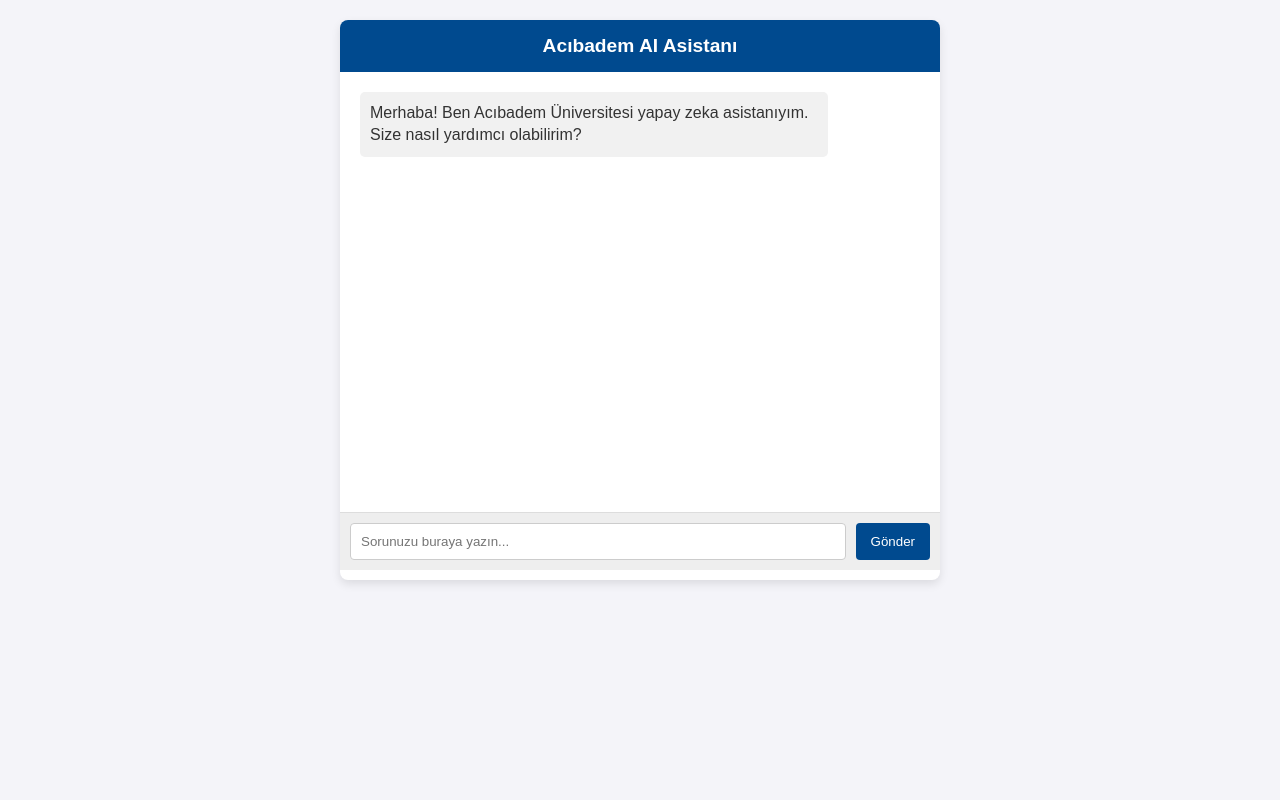
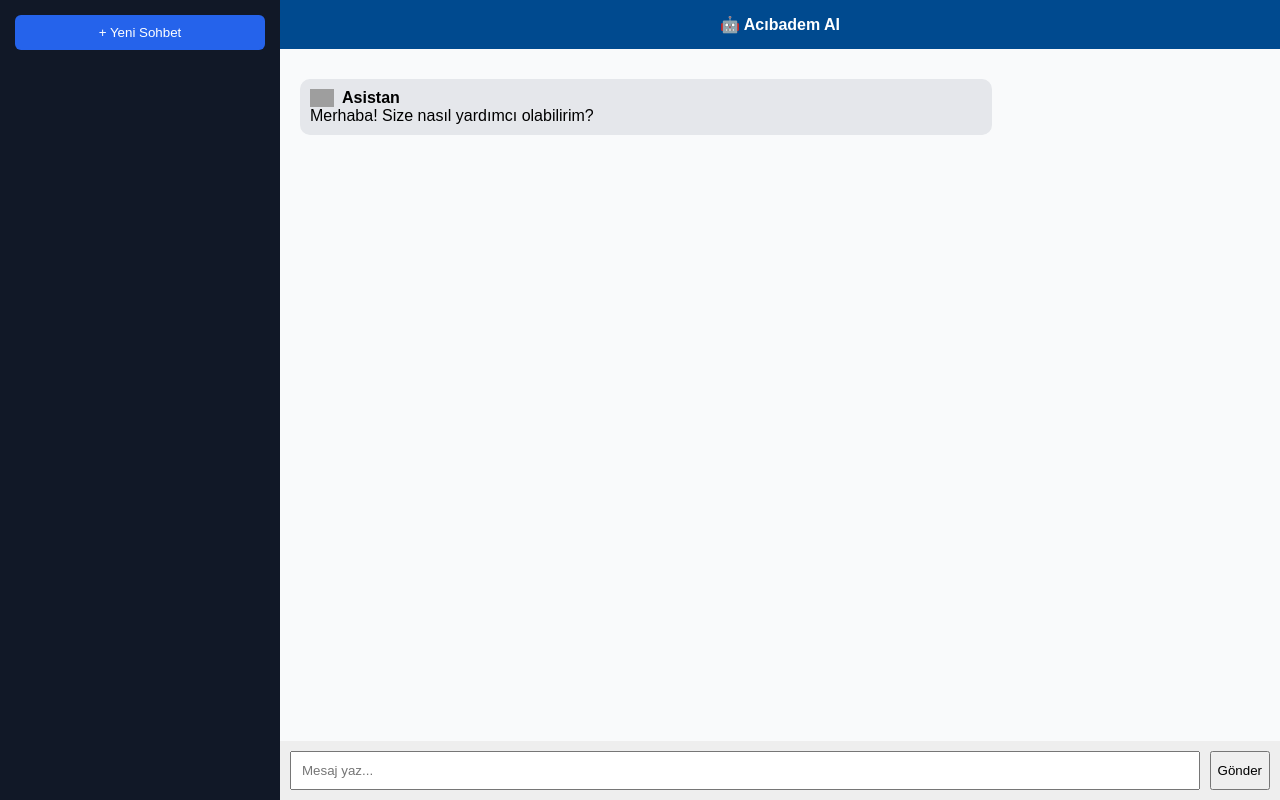
Before and after one commit to talhasimsek66/parcali-bulut, a Django app: page / in a window 1280 px wide. Run offline with Django 5.2, Linux system fonts and the light colour scheme; data that the repository does not hold is empty; parts of the project's set-up code (start-up, migrations or seed data) failed here and were passed over; grey boxes are pictures that could not be loaded.

Commit message:
chat history eklendi ve session endpointleri düzeltildi

```diff
--- a/chat/templates/chat/index.html
+++ b/chat/templates/chat/index.html
@@ -4,80 +4,255 @@
 <meta charset="UTF-8">
 <meta name="viewport" content="width=device-width, initial-scale=1.0">
 <title>Acıbadem AI Asistanı</title>
+
 <style>
-        body { font-family: Arial, sans-serif; background-color: #f4f4f9; margin: 0; padding: 20px; }
-        .chat-container { max-width: 600px; margin: 0 auto; background: white; border-radius: 8px; box-shadow: 0 4px 10px rgba(0,0,0,0.1); overflow: hidden; }
-        .header { background: #004a8f; color: white; padding: 15px; text-align: center; font-size: 1.2em; font-weight: bold; }
-        .chat-box { height: 400px; overflow-y: auto; padding: 20px; border-bottom: 1px solid #ddd; }
-        .message { margin-bottom: 15px; line-height: 1.4; }
-        .user-msg { text-align: right; color: #004a8f; font-weight: bold; }
-        .ai-msg { text-align: left; color: #333; background: #f1f1f1; padding: 10px; border-radius: 5px; display: inline-block; max-width: 80%; }
-        .input-area { display: flex; padding: 10px; background: #eee; }
-        input[type="text"] { flex: 1; padding: 10px; border: 1px solid #ccc; border-radius: 4px; outline: none; }
-        button { background: #004a8f; color: white; border: none; padding: 10px 15px; margin-left: 10px; border-radius: 4px; cursor: pointer; }
-        button:hover { background: #003366; }
-        .loading { font-style: italic; color: #888; font-size: 0.9em; display: none; }
+body {
+    font-family: Arial, sans-serif;
+    margin: 0;
+    display: flex;
+    height: 100vh;
+}
+
+/* SIDEBAR */
+.sidebar {
+    width: 250px;
+    background: #111827;
+    color: white;
+    padding: 15px;
+    overflow-y: auto;
+}
+
+.sidebar button {
+    width: 100%;
+    padding: 10px;
+    margin-bottom: 10px;
+    background: #2563eb;
+    border: none;
+    color: white;
+    cursor: pointer;
+    border-radius: 6px;
+}
+
+.session {
+    padding: 10px;
+    cursor: pointer;
+    border-radius: 6px;
+    margin-bottom: 5px;
+}
+
+.session:hover {
+    background: #374151;
+}
+
+/* CHAT */
+.chat-container {
+    flex: 1;
+    display: flex;
+    flex-direction: column;
+    background: #f9fafb;
+}
+
+.header {
+    background: #004a8f;
+    color: white;
+    padding: 15px;
+    text-align: center;
+    font-weight: bold;
+}
+
+.chat-box {
+    flex: 1;
+    overflow-y: auto;
+    padding: 20px;
+}
+
+.message {
+    margin: 10px 0;
+    max-width: 70%;
+    padding: 10px;
+    border-radius: 10px;
+}
+
+.user-msg {
+    background: #2563eb;
+    color: white;
+    margin-left: auto;
+}
+
+.ai-msg {
+    background: #e5e7eb;
+}
+
+/* ROBOT */
+.ai-header {
+    display: flex;
+    align-items: center;
+    gap: 8px;
+}
+
+.robot {
+    width: 24px;
+}
+
+/* INPUT */
+.input-area {
+    display: flex;
+    padding: 10px;
+    background: #eee;
+}
+
+input {
+    flex: 1;
+    padding: 10px;
+}
+
+button.send {
+    margin-left: 10px;
+}
+
+.loading {
+    font-size: 12px;
+    color: gray;
+    display: none;
+}
 </style>
 </head>
+
 <body>
 
+<div class="sidebar">
+    <button onclick="newChat()">+ Yeni Sohbet</button>
+    <div id="sessionsList"></div>
+</div>
+
 <div class="chat-container">
-    <div class="header">Acıbadem AI Asistanı</div>
+    <div class="header">🤖 Acıbadem AI</div>
+
     <div class="chat-box" id="chatBox">
-        <div class="message ai-msg">Merhaba! Ben Acıbadem Üniversitesi yapay zeka asistanıyım. Size nasıl yardımcı olabilirim?</div>
+        <div class="message ai-msg">
+            <div class="ai-header">
+                <img class="robot" src="https://cdn-icons-png.flaticon.com/512/4712/4712027.png">
+                <b>Asistan</b>
             </div>
+            Merhaba! Size nasıl yardımcı olabilirim?
+        </div>
+    </div>
+
     <div class="input-area">
-        <input type="text" id="userInput" placeholder="Sorunuzu buraya yazın..." onkeypress="handleKeyPress(event)">
-        <button onclick="sendMessage()">Gönder</button>
+        <input id="userInput" placeholder="Mesaj yaz..." onkeypress="handleKeyPress(event)">
+        <button class="send" onclick="sendMessage()">Gönder</button>
     </div>
-    <div style="text-align: center; padding: 5px;">
-        <span class="loading" id="loadingText">Yapay Zeka düşünüyor...</span>
+
+    <div style="text-align:center">
+        <span class="loading" id="loadingText">🤖 düşünüyor...</span>
     </div>
 </div>
 
 <script>
+
+let currentSessionId = null;
+
+/* SESSION LİSTESİ */
+async function loadSessions() {
+    const res = await fetch('/api/sessions/');
+    const data = await res.json();
+
+    const list = document.getElementById('sessionsList');
+    list.innerHTML = "";
+
+    data.sessions.forEach(s => {
+        const div = document.createElement("div");
+        div.className = "session";
+        div.innerText = s.title;
+
+        div.onclick = () => {
+            currentSessionId = s.id;
+            loadMessages(s.id);
+        };
+
+        list.appendChild(div);
+    });
+}
+
+/* MESAJLARI YÜKLE */
+async function loadMessages(sessionId) {
+    const res = await fetch(`/api/session/${sessionId}/`);
+    const data = await res.json();
+
+    const chat = document.getElementById('chatBox');
+    chat.innerHTML = "";
+
+    data.messages.forEach(msg => {
+        chat.innerHTML += `<div class="message user-msg">${msg.user}</div>`;
+
+        chat.innerHTML += `
+        <div class="message ai-msg">
+            <div class="ai-header">
+                <img class="robot" src="https://cdn-icons-png.flaticon.com/512/4712/4712027.png">
+                <b>Asistan</b>
+            </div>
+            ${msg.ai}
+        </div>`;
+    });
+}
+
+/* MESAJ GÖNDER */
 async function sendMessage() {
-        const inputField = document.getElementById('userInput');
-        const chatBox = document.getElementById('chatBox');
-        const loadingText = document.getElementById('loadingText');
-        const question = inputField.value.trim();
+    const input = document.getElementById("userInput");
+    const chat = document.getElementById("chatBox");
+    const loading = document.getElementById("loadingText");
 
-        if (question === "") return;
+    const question = input.value.trim();
+    if (!question) return;
 
-        // Kullanıcı mesajını ekrana ekle
-        chatBox.innerHTML += `<div class="message user-msg">Siz: ${question}</div>`;
-        inputField.value = "";
-        loadingText.style.display = "block";
-        chatBox.scrollTop = chatBox.scrollHeight;
+    chat.innerHTML += `<div class="message user-msg">${question}</div>`;
+    input.value = "";
 
-        try {
-            // Arka plandaki Django API'mize soruyu gönderiyoruz
-            const response = await fetch('/api/chat/', {
+    loading.style.display = "block";
+
+    const res = await fetch('/api/chat/', {
         method: 'POST',
         headers: { 'Content-Type': 'application/json' },
-                body: JSON.stringify({ question: question })
+        body: JSON.stringify({
+            question: question,
+            session_id: currentSessionId
+        })
     });
 
-            const data = await response.json();
+    const data = await res.json();
 
-            if (data.answer) {
-                chatBox.innerHTML += `<div class="message ai-msg"><strong>Asistan:</strong> ${data.answer}</div>`;
-            } else {
-                chatBox.innerHTML += `<div class="message ai-msg" style="color:red;">Hata: ${data.error}</div>`;
-            }
-        } catch (error) {
-            chatBox.innerHTML += `<div class="message ai-msg" style="color:red;">Sunucuya bağlanılamadı.</div>`;
+    /* 🔥 FIX BURASI */
+    currentSessionId = data.session_id;
+    loadSessions();
+    loadMessages(currentSessionId);
+
+    chat.innerHTML += `
+    <div class="message ai-msg">
+        <div class="ai-header">
+            <img class="robot" src="https://cdn-icons-png.flaticon.com/512/4712/4712027.png">
+            <b>Asistan</b>
+        </div>
+        ${data.answer}
+    </div>`;
+
+    loading.style.display = "none";
+    chat.scrollTop = chat.scrollHeight;
 }
 
-        loadingText.style.display = "none";
-        chatBox.scrollTop = chatBox.scrollHeight;
+/* YENİ SOHBET */
+function newChat() {
+    currentSessionId = null;
+    document.getElementById("chatBox").innerHTML = "";
 }
 
-    function handleKeyPress(event) {
-        if (event.key === "Enter") {
-            sendMessage();
+/* ENTER */
+function handleKeyPress(e) {
+    if (e.key === "Enter") sendMessage();
 }
-    }
+
+/* SAYFA AÇILINCA */
+window.onload = loadSessions;
+
 </script>
 
 </body>
--- a/chat/urls.py
+++ b/chat/urls.py
@@ -4,4 +4,6 @@
 urlpatterns = [
     path('', views.chat_interface, name='chat_interface'),
     path('api/chat/', views.chat_api, name='chat_api'),
+    path('api/sessions/', views.chat_sessions, name='chat_sessions'),
+    path('api/session/<int:session_id>/', views.get_session_messages, name='get_session_messages'),
 ]
--- a/chat/views.py
+++ b/chat/views.py
@@ -54,23 +54,26 @@
     if request.method == 'POST':
         try:
             data = json.loads(request.body)
-            user_question = data.get('question', '')
+            user_question = data.get('question', '').strip()
 
-            # SESSION KONTROLÜ
+            if not user_question:
+                return JsonResponse({"error": "Boş soru gönderilemez"}, status=400)
+
             session_id = data.get('session_id')
 
             if session_id:
-                session = ChatSession.objects.get(id=session_id)
+                try:
+                    session = ChatSession.objects.get(id=session_id)
+                except ChatSession.DoesNotExist:
+                    session = ChatSession.objects.create(title=user_question[:30])
             else:
                 session = ChatSession.objects.create(title=user_question[:30])
 
-            # FAQ (ÖZEL SORU) KONTROLÜ
             user_lower = user_question.lower()
             for item in FAQ_DATA:
                 if any(keyword in user_lower for keyword in item["keywords"]):
                     ai_answer = item["answer"]
 
-                    # yine de session’a kaydet (çok önemli!)
                     ChatMessage.objects.create(
                         session=session,
                         user_message=user_question,
@@ -82,17 +85,14 @@
                         "session_id": session.id
                     })
 
-            # keyword çıkar
-            keywords = [word for word in user_question.lower().split() if len(word) > 3]
+            keywords = [word for word in user_lower.split() if len(word) > 3]
 
             query = Q()
             for word in keywords:
                 query |= Q(content__icontains=word) | Q(title__icontains=word)
 
-            # tüm sonuçları al
             results = AcibademData.objects.filter(query).distinct()
 
-            # ranking sistemi
             scored_results = []
             for item in results:
                 score = 0
@@ -105,7 +105,6 @@
 
             scored_results.sort(key=lambda x: x[0], reverse=True)
 
-            # dynamic context
             if len(user_question) < 30:
                 top_k = 2
             elif len(user_question) < 80:
@@ -115,17 +114,14 @@
 
             acibadem_data = [item for score, item in scored_results[:top_k]]
 
-            # fallback
             if not acibadem_data:
                 acibadem_data = list(AcibademData.objects.all()[:top_k])
 
-            # context oluştur
             context_text = "\n\n".join([
                 f"--- {item.title} ---\n{item.content[:2500]}"
                 for item in acibadem_data
             ])
 
-            # SADECE BU SESSION’IN GEÇMİŞİ
             recent_chats = ChatMessage.objects.filter(session=session).order_by('-created_at')[:3]
 
             history_text = ""
@@ -135,7 +131,6 @@
             else:
                 history_text = "Bu ilk konuşmamız, henüz geçmiş yok."
 
-            # prompt
             prompt = f"""Sen Acıbadem Üniversitesi için tasarlanmış resmi ve yardımsever bir yapay zeka asistanısın.
 Aşağıda sana üniversitenin web sitesinden toplanmış bazı güncel bilgiler (Context) ve önceki konuşmalarımız (Geçmiş) veriliyor.
 
@@ -151,26 +146,23 @@
 Soru: {user_question}
 Cevap:"""
 
-            # LLM isteği
-            ollama_url = "http://llm:11434/api/generate"
-            payload = {
-                "model": "qwen2.5:3b",
-                "prompt": prompt,
-                "stream": False
-            }
-
-            response = requests.post(ollama_url, json=payload)
+            response = requests.post(
+                "http://llm:11434/api/generate",
+                json={
+                    "model": "qwen2.5:3b",
+                    "prompt": prompt,
+                    "stream": False
+                }
+            )
             response.raise_for_status()
 
             ai_answer = response.json().get('response', '')
 
-            # cevap kontrolü
             if not ai_answer or len(ai_answer.strip()) < 20:
                 ai_answer = "Bu konu hakkında elimde yeterli ve güvenilir bilgi bulunmuyor."
             elif any(x in ai_answer.lower() for x in ["bilmiyorum", "emin değilim", "kesin değil"]):
                 ai_answer = "Bu konu hakkında elimde yeterli ve güvenilir bilgi bulunmuyor."
 
-            # kaydet
             ChatMessage.objects.create(
                 session=session,
                 user_message=user_question,
@@ -178,11 +170,11 @@
             )
 
             return JsonResponse({
-                'answer': ai_answer,
-                'session_id': session.id
+                "answer": ai_answer,
+                "session_id": session.id
             })
 
         except Exception as e:
-            return JsonResponse({'error': f"Yapay zeka sunucusuna ulaşılamadı: {str(e)}"}, status=500)
+            return JsonResponse({'error': str(e)}, status=500)
 
     return JsonResponse({'error': 'Geçersiz istek tipi.'}, status=400)
```
Also changed, not shown: chat/models.py (+21 -4 lines), chat/migrations/0002_chatsession_alter_chatmessage_options_and_more.py (added). Lines whose indentation alone changed are shown as unchanged.
